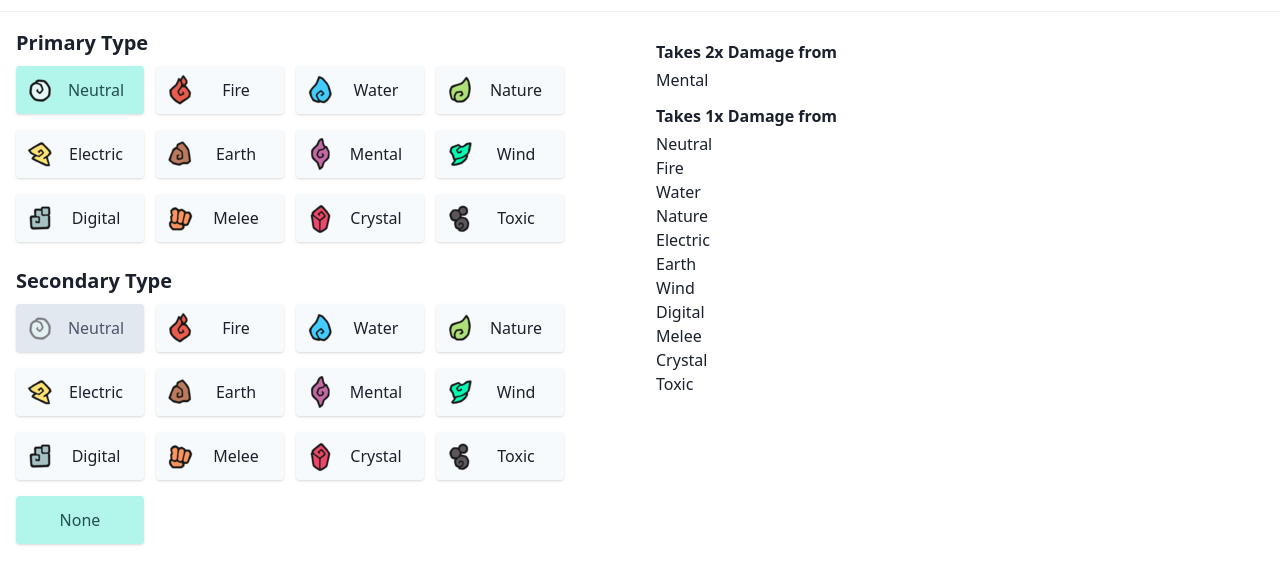
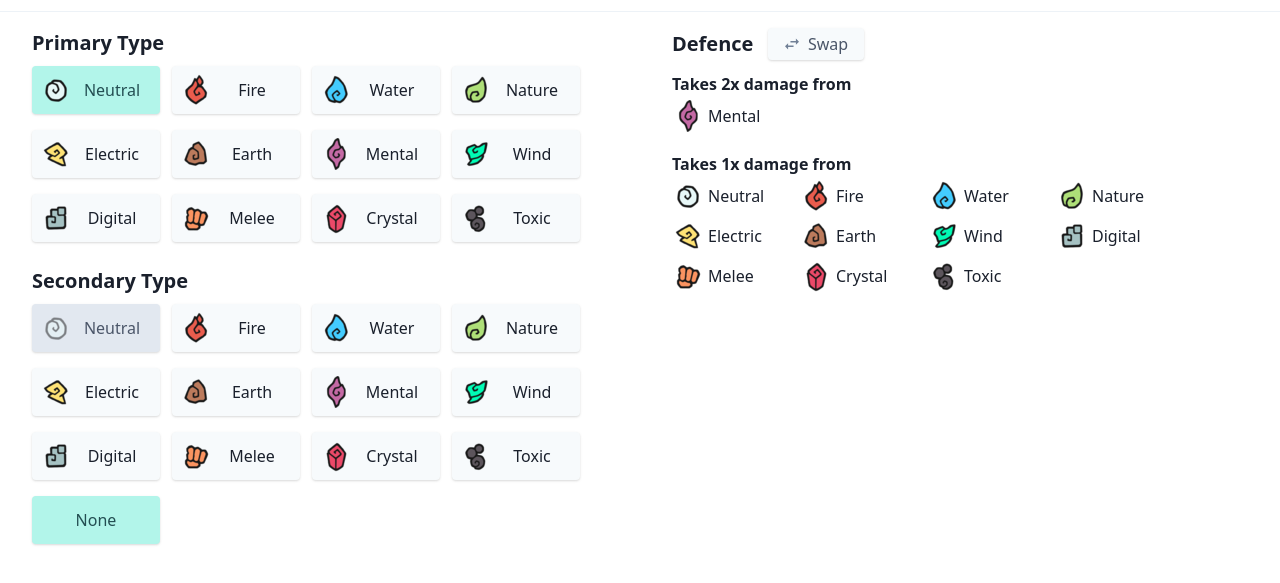
Before and after one commit to jasonliang-dev/temtem-type-calculator, a Gatsby site: page / in a window 1280 px wide. Shown: the part 49-632 px from the top of the page. Built offline with nearby package versions, Linux system fonts and the light colour scheme; Gatsby itself is replaced by a stand-in of ours.

Commit message:
add google analysics + finish type matchup section

```diff
--- a/gatsby-config.js
+++ b/gatsby-config.js
@@ -35,6 +35,22 @@ module.exports = {
         icon: `src/images/gatsby-icon.png`, // This path is relative to the root of the site.
       },
     },
+    {
+      resolve: `gatsby-plugin-google-analytics`,
+      options: {
+        trackingId: "UA-156434015-2",
+        head: true, // `true` in head and `false` in body
+        anonymize: true,
+        respectDNT: true,
+      },
+    },
     `gatsby-plugin-postcss`,
+    // purgecss must be after postcss
+    // {
+    //   resolve: `gatsby-plugin-purgecss`,
+    //   options: {
+    //     tailwind: true, // Enable tailwindcss support
+    //   }
+    // }
   ],
 }
--- a/package.json
+++ b/package.json
@@ -7,9 +7,11 @@
   "dependencies": {
     "gatsby": "^2.18.12",
     "gatsby-image": "^2.2.34",
+    "gatsby-plugin-google-analytics": "^2.1.34",
     "gatsby-plugin-manifest": "^2.2.31",
     "gatsby-plugin-offline": "^3.0.27",
     "gatsby-plugin-postcss": "^2.1.19",
+    "gatsby-plugin-purgecss": "^4.0.1",
     "gatsby-plugin-react-helmet": "^3.1.16",
     "gatsby-plugin-sharp": "^2.3.5",
     "gatsby-source-filesystem": "^2.1.40",
@@ -19,7 +21,8 @@
     "ramda": "^0.26.1",
     "react": "^16.12.0",
     "react-dom": "^16.12.0",
-    "react-helmet": "^5.2.1"
+    "react-helmet": "^5.2.1",
+    "react-icons": "^3.8.0"
   },
   "devDependencies": {
     "eslint": "^6.1.0",
--- a/src/components/temtem-type-button.js
+++ b/src/components/temtem-type-button.js
@@ -21,7 +21,7 @@ const TemtemTypeButton = ({ name, image, onClick, variant }) => {
       <div className="flex items-center">
         {image && (
           <img
-            className={`inline ${variant === "disabled" ? "opacity-50 " : ""}`}
+            className={`inline ${variant === "disabled" ? "opacity-50" : ""}`}
             alt=""
             // eslint-disable-next-line global-require, import/no-dynamic-require
             src={require(`../images/${image}`)}
--- a/src/components/temtem-type-image.js
+++ /dev/null
@@ -1,23 +0,0 @@
-import React from "react"
-import PropTypes from "prop-types"
-import { useStaticQuery, graphql } from "gatsby"
-
-const TemtemTypeImage = ({ src }) => {
-  const data = useStaticQuery(graphql`
-    query TemtemTypeImageQuery {
-      site {
-        siteMetadata {
-          title
-        }
-      }
-    }
-  `)
-
-  return null
-}
-
-TemtemTypeImage.propTypes = {
-  src: PropTypes.string.isRequired,
-}
-
-export default TemtemTypeImage
--- a/src/components/temtem-type-selector.js
+++ b/src/components/temtem-type-selector.js
@@ -2,29 +2,16 @@ import React from "react"
 
 import TemtemTypeButton from "./temtem-type-button"
 
-const TemtemTypeSelector = ({ dataEdges, selectedTypes, setSelectedTypes }) => (
+const TemtemTypeSelector = ({
+  dataEdges,
+  selectedTypes,
+  setSelectedTypes,
+  damageDirection,
+}) => {
+  const secondaryTypeSelector = (
     <>
-    <h2 className="font-bold text-xl mb-2">Primary Type</h2>
-    <ul>
-      {dataEdges.map(({ node }) => (
-        <li key={node.name} className="inline">
-          <TemtemTypeButton
-            name={node.name}
-            image={node.image}
-            onClick={() =>
-              setSelectedTypes(prev => ({
-                ...prev,
-                first: node.name,
-                second: prev.second === node.name ? undefined : prev.second,
-              }))
-            }
-            variant={node.name === selectedTypes.first ? "selected" : null}
-          />
-        </li>
-      ))}
-    </ul>
       <h2 className="font-bold text-xl my-2">Secondary Type</h2>
-    <ul>
+      <ul className="flex flex-wrap">
         {dataEdges.map(({ node }) => (
           <li key={node.name} className="inline">
             <TemtemTypeButton
@@ -66,4 +53,30 @@ const TemtemTypeSelector = ({ dataEdges, selectedTypes, setSelectedTypes }) => (
     </>
   )
 
+  return (
+    <>
+      <h2 className="font-bold text-xl mb-2">Primary Type</h2>
+      <ul className="flex flex-wrap">
+        {dataEdges.map(({ node }) => (
+          <li key={node.name} className="inline">
+            <TemtemTypeButton
+              name={node.name}
+              image={node.image}
+              onClick={() =>
+                setSelectedTypes(prev => ({
+                  ...prev,
+                  first: node.name,
+                  second: prev.second === node.name ? undefined : prev.second,
+                }))
+              }
+              variant={node.name === selectedTypes.first ? "selected" : null}
+            />
+          </li>
+        ))}
+      </ul>
+      {damageDirection === "defence" ? secondaryTypeSelector : null}
+    </>
+  )
+}
+
 export default TemtemTypeSelector
--- a/src/components/type-matchup.js
+++ b/src/components/type-matchup.js
@@ -1,43 +1,34 @@
 import React from "react"
 import * as R from "ramda"
 
-const TypeMatchup = ({ dataEdges, selectedTypes }) => {
-  const offensiveTypeMatchups = React.useMemo(
-    () =>
-      dataEdges.map(edge => {
+const TypeMatchup = ({ dataEdges, selectedTypes, damageDirection }) => {
+  const offensiveTypeMatchups = React.useMemo(() => {
     const calculateMultiplier = (arr, factor) =>
       arr.find(R.equals(selectedTypes.first)) ? factor : 1
 
-        return {
+    return dataEdges.map(
+      edge => ({
         name: edge.node.name,
         image: edge.node.image,
         effectiveness:
           calculateMultiplier(edge.node.effective, 2) *
           calculateMultiplier(edge.node.ineffective, 0.5),
-        }
-      }, []),
-    [dataEdges, selectedTypes.first]
+      }),
+      []
     )
+  }, [dataEdges, selectedTypes.first])
 
   const defensiveTypeMatchups = React.useMemo(() => {
-    const typeData = dataEdges.reduce(
-      (combinedTypeData, edge) =>
-        R.any(R.equals(edge.node.name), [
-          selectedTypes.first,
-          selectedTypes.second,
-        ])
-          ? {
-              effective: R.concat(
-                combinedTypeData.effective,
-                edge.node.effective
-              ),
-              ineffective: R.concat(
-                combinedTypeData.ineffective,
-                edge.node.ineffective
-              ),
-            }
-          : combinedTypeData,
-      { effective: [], ineffective: [] }
+    const first = dataEdges.find(
+      ({ node }) => node.name === selectedTypes.first
+    )
+    const second = dataEdges.find(
+      ({ node }) => node.name === selectedTypes.second
+    )
+    const combinedTypeData = R.mergeWith(
+      R.concat,
+      first ? first.node : {},
+      second ? second.node : {}
     )
 
     return dataEdges.map(edge => {
@@ -52,8 +43,8 @@ const TypeMatchup = ({ dataEdges, selectedTypes }) => {
         name: edge.node.name,
         image: edge.node.image,
         effectiveness:
-          calculateMultiplier(typeData.effective, 2) *
-          calculateMultiplier(typeData.ineffective, 0.5),
+          calculateMultiplier(combinedTypeData.effective, 2) *
+          calculateMultiplier(combinedTypeData.ineffective, 0.5),
       }
     }, [])
   }, [dataEdges, selectedTypes.first, selectedTypes.second])
@@ -62,9 +53,10 @@ const TypeMatchup = ({ dataEdges, selectedTypes }) => {
   // console.log("defensiveTypeMatchups", defensiveTypeMatchups)
 
   return [4, 2, 1, 0.5, 0.25].map(multiplier => {
-    const filtered = defensiveTypeMatchups.filter(
-      R.propEq("effectiveness", multiplier)
-    )
+    const filtered = (damageDirection === "offence"
+      ? offensiveTypeMatchups
+      : defensiveTypeMatchups
+    ).filter(R.propEq("effectiveness", multiplier))
 
     if (filtered.length === 0) {
       return null
@@ -72,10 +64,20 @@ const TypeMatchup = ({ dataEdges, selectedTypes }) => {
 
     return (
       <div key={multiplier} className="my-3">
-        <h2 className="font-bold mb-1">Takes {multiplier}x Damage from</h2>
-        {filtered.map(({ name }) => (
-          <div key={name}>{name}</div>
+        <h2 className="font-bold mb-1">
+          {damageDirection === "offence"
+            ? `Deals ${multiplier}x damage to`
+            : `Takes ${multiplier}x damage from`}
+        </h2>
+        <div className="flex flex-wrap">
+          {filtered.map(({ name, image }) => (
+            <div key={name} className="flex items-center w-32 mb-2">
+              {/* eslint-disable-next-line global-require, import/no-dynamic-require */}
+              <img alt="" src={require(`../images/${image}`)} />
+              <div className="ml-1">{name}</div>
+            </div>
           ))}
+        </div>
       </div>
     )
   })
--- a/src/pages/index.js
+++ b/src/pages/index.js
@@ -1,5 +1,6 @@
 import React from "react"
 import { useStaticQuery, graphql } from "gatsby"
+import { IoMdSwap } from "react-icons/io"
 
 import TemtemTypeSelector from "../components/temtem-type-selector"
 import TypeMatchup from "../components/type-matchup"
@@ -22,6 +23,7 @@ const IndexPage = () => {
     }
   `)
 
+  const [damageDirection, setDamageDirection] = React.useState("defence")
   const [selectedTypes, setSelectedTypes] = React.useState({
     first: "Neutral",
     second: undefined,
@@ -30,18 +32,39 @@ const IndexPage = () => {
   return (
     <Layout>
       <SEO title="Home" />
-      <div className="container mx-auto text-gray-900 flex">
-        <div className="w-1/2 px-4">
+      <div className="container mx-auto text-gray-900 flex flex-wrap">
+        <div className="w-full lg:w-1/2 px-8">
           <TemtemTypeSelector
             dataEdges={data.allTypesJson.edges}
             selectedTypes={selectedTypes}
             setSelectedTypes={setSelectedTypes}
+            damageDirection={damageDirection}
           />
         </div>
-        <div className="w-1/2 px-4">
+        <div className="w-full lg:w-1/2 px-8">
+          <div className="flex items-center mb-2">
+            <h2 className="w-20 font-bold text-xl">
+              {damageDirection === "offence" ? "Offence" : "Defence"}
+            </h2>
+            <button
+              className="ml-4 p-1 px-4 text-gray-700 shadow rounded flex items-center bg-gray-100 hover:bg-gray-200"
+              type="button"
+              onClick={() =>
+                setDamageDirection(
+                  damageDirection === "offence" ? "defence" : "offence"
+                )
+              }
+            >
+              <div className="text-gray-600 mr-2">
+                <IoMdSwap />
+              </div>
+              Swap
+            </button>
+          </div>
           <TypeMatchup
             dataEdges={data.allTypesJson.edges}
             selectedTypes={selectedTypes}
+            damageDirection={damageDirection}
           />
         </div>
       </div>
```
Also changed, not shown: 2 other files. Lines whose indentation alone changed are shown as unchanged.
